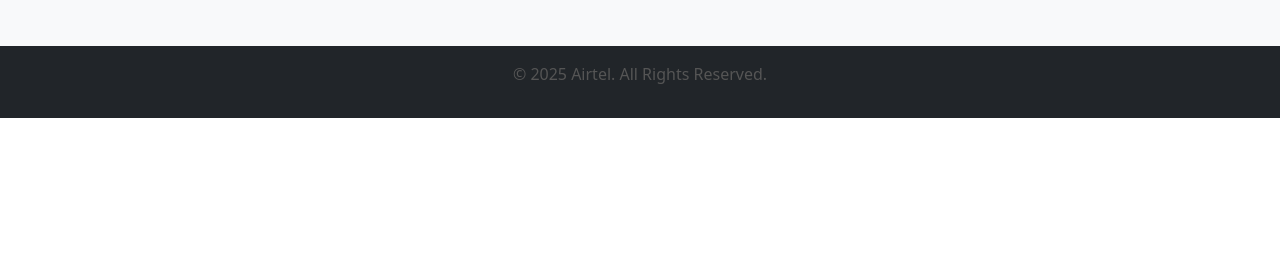
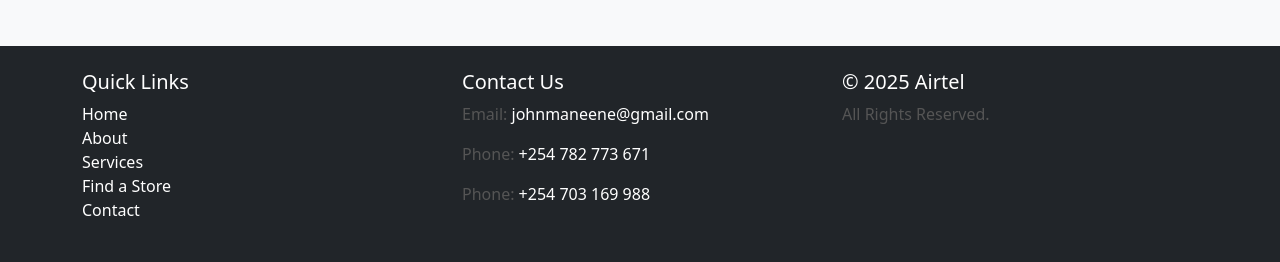
Before and after one commit to Joychema/E-Commerce-Static, a plain HTML site: page index.html in a window 1280 px wide. Shown: the part 4545-4807 px from the top of the page. Before the commit the page ends 4663 px from the top, so only its background shows below. Drawn offline with nearby package versions, Linux system fonts and the light colour scheme; some packages are replaced by stand-ins of ours; files whose address does not match are found by name.

Commit message:
"added some few Lines"

```diff
--- a/index.html
+++ b/index.html
@@ -301,12 +301,39 @@
   defer
 ></script>
 
+    <!-- Footer -->
+<footer class="bg-dark text-white py-4">
+    <div class="container">
+        <div class="row">
+            <!-- Navigation Links -->
+            <div class="col-md-4">
+                <h5>Quick Links</h5>
+                <ul class="list-unstyled">
+                    <li><a href="#home" class="text-white text-decoration-none">Home</a></li>
+                    <li><a href="#about" class="text-white text-decoration-none">About</a></li>
+                    <li><a href="#services" class="text-white text-decoration-none">Services</a></li>
+                    <li><a href="#store" class="text-white text-decoration-none">Find a Store</a></li>
+                    <li><a href="#contact" class="text-white text-decoration-none">Contact</a></li>
+                </ul>
+            </div>
 
+            <!-- Contact Information -->
+            <div class="col-md-4">
+                <h5>Contact Us</h5>
+                <p>Email: <a href="mailto:johnmaneene@gmail.com" class="text-white text-decoration-none">johnmaneene@gmail.com</a></p>
+                <p>Phone: <a href="tel:+254 782 773 671" class="text-white text-decoration-none">+254 782 773 671</a></p>
+                <p>Phone: <a href="tel:+254 703 169 988" class="text-white text-decoration-none">+254 703 169 988</a></p>
+            </div>
 
-    <!-- Footer -->
-    <footer class="bg-dark text-white text-center py-3">
-        <p>&copy; 2025 Airtel. All Rights Reserved.</p>
-    </footer>
+            <!-- Copyright -->
+            <div class="col-md-4">
+                <h5>&copy; 2025 Airtel</h5>
+                <p>All Rights Reserved.</p>
+            </div>
+        </div>
+    </div>
+</footer>
+
 
     <script src="https://cdn.jsdelivr.net/npm/bootstrap@5.3.0/dist/js/bootstrap.bundle.min.js"></script>
     <script src="script.js"></script>
```
